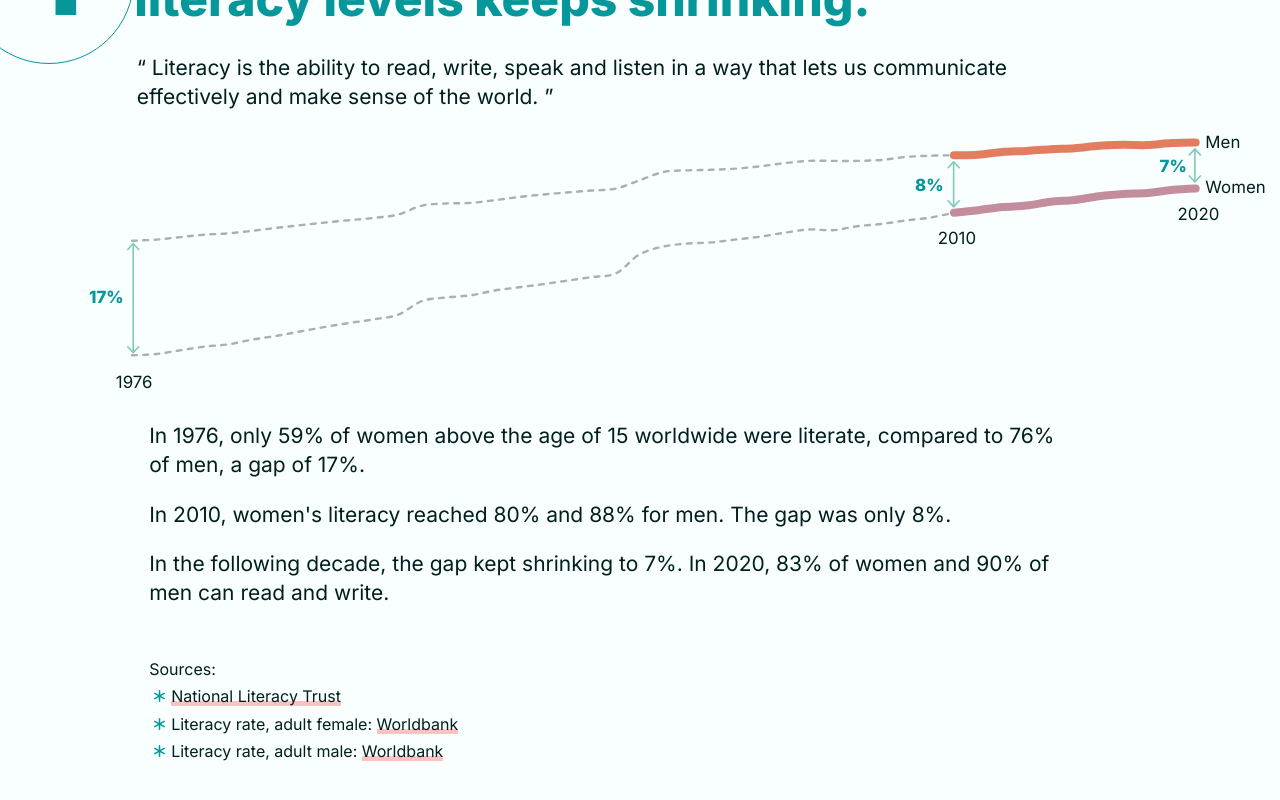
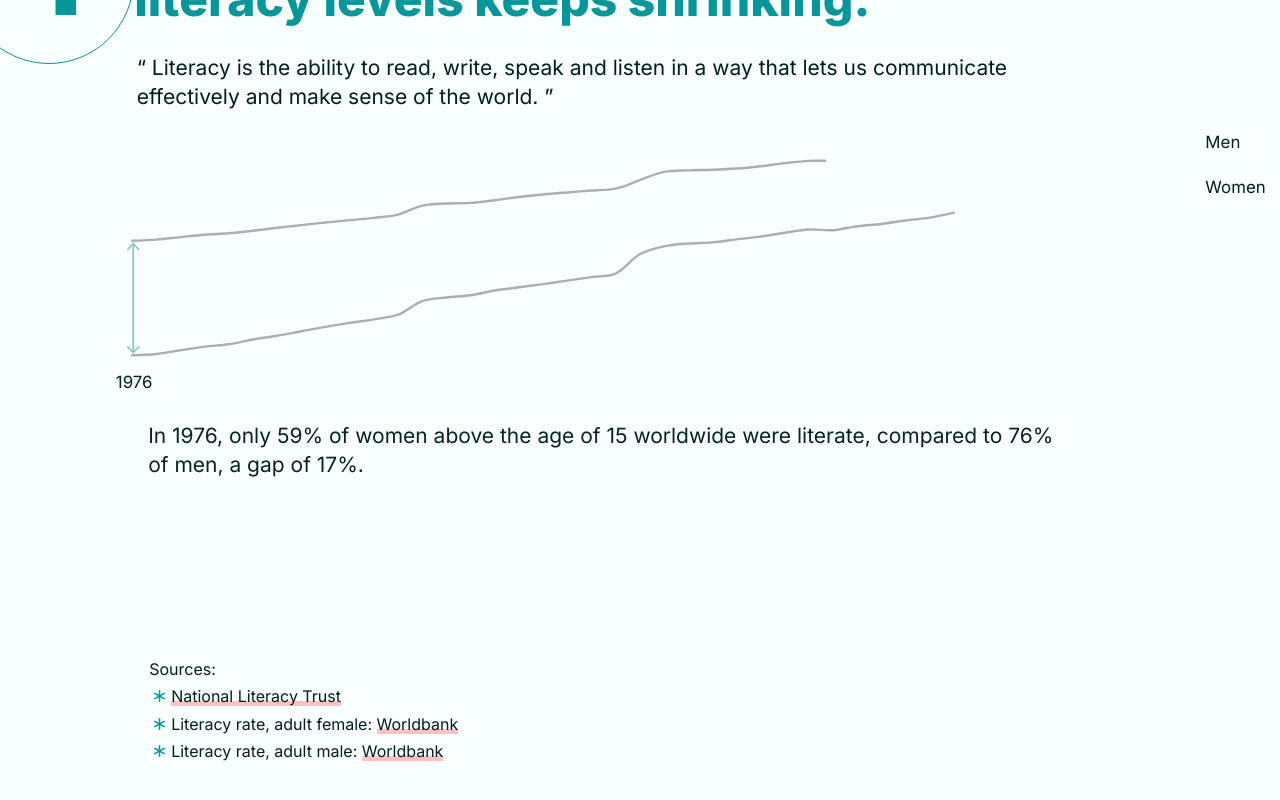
Before and after one commit to amdufour/decade-in-review, a React (Create React App) app: page / in a window 1280 px wide. Shown: the part 988-1788 px from the top of the page. Built offline with nearby package versions, Linux system fonts and the light colour scheme.

Commit message:
Reveal gender gap with animations

```diff
--- a/src/Charts/Gap.js
+++ b/src/Charts/Gap.js
@@ -1,6 +1,102 @@
+import { useRef, useEffect } from "react";
+import { gsap } from "gsap";
+import { ScrollTrigger } from "gsap/ScrollTrigger";
+import { DrawSVGPlugin } from "../Animations/DrawSVGPlugin";
+// gsap.registerPlugin(ScrollTrigger);
+// gsap.registerPlugin(DrawSVGPlugin);
+
 import SectionHeader from "../UI/SectionHeader";
 
 const Gap = props => {
+  const description1Ref = useRef(null);
+  const description2Ref = useRef(null);
+  const description3Ref = useRef(null);
+  const lineWomenEarlyRef = useRef(null);
+  const lineMenEarlyRef = useRef(null);
+  const lineWomenDecadeRef = useRef(null);
+  const lineMenDecadeRef = useRef(null);
+  const year1976Ref = useRef(null);
+  const year2010Ref = useRef(null);
+  const year2020Ref = useRef(null);
+  const perc1976Ref = useRef(null);
+  const perc2010Ref = useRef(null);
+  const perc2020Ref = useRef(null);
+  const arrowLine1976Ref = useRef(null);
+  const arrowTop1976Ref = useRef(null);
+  const arrowBottom1976Ref = useRef(null);
+  const arrowLine2010Ref = useRef(null);
+  const arrowTop2010Ref = useRef(null);
+  const arrowBottom2010Ref = useRef(null);
+  const arrowLine2020Ref = useRef(null);
+  const arrowTop2020Ref = useRef(null);
+  const arrowBottom2020Ref = useRef(null);
+
+  useEffect(() => {
+    const description1 = description1Ref.current;
+    const description2 = description2Ref.current;
+    const description3 = description3Ref.current;
+    const lineWomenEarly = lineWomenEarlyRef.current;
+    const lineMenEarly = lineMenEarlyRef.current;
+    const lineWomenDecade = lineWomenDecadeRef.current;
+    const lineMenDecade = lineMenDecadeRef.current;
+    const year1976 = year1976Ref.current;
+    const year2010 = year2010Ref.current;
+    const year2020 = year2020Ref.current;
+    const perc1976 = perc1976Ref.current;
+    const perc2010 = perc2010Ref.current;
+    const perc2020 = perc2020Ref.current;
+    const arrowLine1976 = arrowLine1976Ref.current;
+    const arrowTop1976 = arrowTop1976Ref.current;
+    const arrowBottom1976 = arrowBottom1976Ref.current;
+    const arrowLine2010 = arrowLine2010Ref.current;
+    const arrowTop2010 = arrowTop2010Ref.current;
+    const arrowBottom2010 = arrowBottom2010Ref.current;
+    const arrowLine2020 = arrowLine2020Ref.current;
+    const arrowTop2020 = arrowTop2020Ref.current;
+    const arrowBottom2020 = arrowBottom2020Ref.current;
+
+
+    gsap.set([description1, description2, description3], {opacity: 0, x: -50});
+    gsap.set([lineWomenEarly, lineMenEarly, lineWomenDecade, lineMenDecade], {drawSVG:"0%"})
+    gsap.set([year1976, year2010, year2020], {opacity: 0});
+    gsap.set([perc1976, perc2010, perc2020], {opacity: 0, x: -10, clipPath: "polygon(0% 0%, 0% 0%, 0% 100%, 0% 100%)"});
+    gsap.set([arrowLine1976, arrowLine2010, arrowLine2020], {drawSVG: "50% 50%", opacity: 0});
+    gsap.set([arrowTop1976, arrowTop2010, arrowTop2020], {opacity: 0, y: "-=10"});
+    gsap.set([arrowBottom1976, arrowBottom2010, arrowBottom2020], {opacity: 0, y: "+=10"});
+
+    const tl = gsap.timeline({
+      defaults: {
+        ease: "power4.inOut",
+        duration: 0.5
+      },
+      scrollTrigger: {
+        trigger: description1
+      }
+    });
+    tl.to(description1, {opacity:1, x: "+=50", duration: 1.5}, 2)
+      .to(year1976, {opacity: 1, duration: 1}, 2)
+      .to([lineWomenEarly, lineMenEarly], {drawSVG:"100%", stagger: 0.5, duration: 1}, "-=1.5")
+      .to(arrowLine1976, {drawSVG: "0% 100%", opacity: 100}, "-=1")
+      .to(arrowTop1976, {opacity: 1, y: 0}, "-=1")
+      .to(arrowBottom1976, {opacity: 1, y: 0}, "-=1")
+      .to(perc1976, {opacity: 1, x: 0, clipPath: "polygon(0% 0%, 100% 0%, 100% 100%, 0% 100%)", duration: 1}, "-=0.5")
+
+      .to(description2, {opacity:1, x: 0, duration: 1.5})
+      .to(year2010, {opacity: 1, duration: 1}, "-=1")
+      .to(arrowLine2010, {drawSVG: "0% 100%", opacity: 100}, "-=1")
+      .to(arrowTop2010, {opacity: 1, y: 0}, "-=1")
+      .to(arrowBottom2010, {opacity: 1, y: 0}, "-=1")
+      .to(perc2010, {opacity: 1, x: 0, clipPath: "polygon(0% 0%, 100% 0%, 100% 100%, 0% 100%)", duration: 1}, "-=0.5")
+
+      .to(description3, {opacity:1, x: 0, duration: 1.5})
+      .to(year2020, {opacity: 1, duration: 1}, "-=1")
+      .to([lineWomenDecade, lineMenDecade], {drawSVG:"100%", stagger: 0.5, duration: 1}, "-=1.5")
+      .to(arrowLine2020, {drawSVG: "0% 100%", opacity: 100}, "-=1")
+      .to(arrowTop2020, {opacity: 1, y: 0}, "-=1")
+      .to(arrowBottom2020, {opacity: 1, y: 0}, "-=1")
+      .to(perc2020, {opacity: 1, x: 0, clipPath: "polygon(0% 0%, 100% 0%, 100% 100%, 0% 100%)", duration: 1}, "-=0.5");
+
+  }, []);
 
   return (
     <section>
@@ -14,44 +110,44 @@ const Gap = props => {
         <div className="row">
           <div className="offset-md-1 col-11">
             <div id="gap-chart">
-              <svg id="d" data-name="sct 1" xmlns="http://www.w3.org/2000/svg" viewBox="0 0 1467.03 325.22">
+              <svg data-name="sct 1" xmlns="http://www.w3.org/2000/svg" viewBox="0 0 1467.03 325.22">
                 <g>
-                  <path d="M53.77,277.3s20.13-.53,30.16-1.56c10.08-1.04,20.1-3.15,30.16-4.68,10.05-1.53,20.09-3.26,30.16-4.51,10.04-1.24,20.14-1.49,30.16-2.97,10.09-1.49,20.09-4.19,30.16-5.95,10.03-1.76,20.12-2.94,30.16-4.64,10.07-1.71,20.11-3.74,30.16-5.59,10.05-1.86,20.1-3.82,30.16-5.56,10.04-1.74,20.1-3.32,30.16-4.88,10.05-1.56,20.12-2.78,30.16-4.47,10.07-1.7,20.39-2.15,30.16-5.73,10.38-3.8,19.76-13.48,30.16-17.06,9.75-3.35,20.09-3.29,30.16-4.49,10.03-1.2,20.14-1.28,30.16-2.72,10.09-1.45,20.08-4.3,30.16-5.96,10.03-1.66,20.11-2.69,30.16-4.01,10.05-1.32,20.11-2.53,30.16-3.91,10.06-1.39,20.11-2.93,30.16-4.4s20.11-2.92,30.16-4.39c10.05-1.47,20.63-.3,30.16-4.44,10.72-4.66,19.56-18.37,30.16-24.08,9.6-5.17,20-7.55,30.16-9.78,9.95-2.19,20.09-2.77,30.16-3.62,10.04-.84,20.12-.6,30.16-1.45,10.07-.86,20.1-2.49,30.16-3.69,10.05-1.19,20.12-2.08,30.16-3.47,10.07-1.4,20.1-3.41,30.16-4.9,10.04-1.49,20.09-3.51,30.16-4.03,10.03-.52,20.14,1.56,30.16,.89,10.09-.67,20.08-3.66,30.16-4.96,10.03-1.29,20.12-1.64,30.16-2.82,10.07-1.19,20.1-2.97,30.16-4.28,10.05-1.3,20.14-1.93,30.16-3.55,10.09-1.63,30.16-6.22,30.16-6.22" style={{fill: "none", stroke: "#aaafaf", strokeDasharray: "0 0 6 8", strokeLinecap: "round", strokeWidth: 3}}/>
-                  <path d="M53.77,134.44s20.12-.68,30.16-1.45c10.06-.76,20.11-2.12,30.16-3.14,10.05-1.02,20.1-2.19,30.16-2.97,10.04-.78,20.12-.89,30.16-1.71,10.06-.83,20.11-2.09,30.16-3.25,10.06-1.16,20.1-2.54,30.16-3.7,10.05-1.16,20.11-2.19,30.16-3.28s20.1-2.23,30.16-3.26c10.05-1.04,20.11-2,30.16-2.96,10.05-.96,20.12-1.63,30.16-2.77,10.07-1.15,20.24-1.61,30.16-4.11,10.2-2.57,19.94-9,30.16-11.32,9.9-2.25,20.1-2.08,30.16-2.63,10.04-.55,20.12-.02,30.16-.69,10.07-.68,20.11-2.15,30.16-3.36,10.06-1.21,20.1-2.73,30.16-3.92,10.05-1.18,20.1-2.22,30.16-3.17,10.05-.96,20.1-1.74,30.16-2.56,10.05-.82,20.11-1.56,30.16-2.36,10.05-.8,20.24-.33,30.16-2.42,10.19-2.15,20.1-7.02,30.16-10.5,10.05-3.47,19.97-8.31,30.16-10.35,9.92-1.99,20.1-1.52,30.16-1.96,10.05-.45,20.11-.35,30.16-.72,10.05-.37,20.11-.77,30.16-1.51,10.06-.74,20.11-1.79,30.16-2.92,10.06-1.14,20.1-2.78,30.16-3.89,10.04-1.11,20.1-2.33,30.16-2.79,10.04-.46,20.11,0,30.16,0s20.11,.24,30.16,.05c10.05-.2,20.12-.4,30.16-1.21,10.07-.82,20.09-2.81,30.16-3.69,10.04-.88,20.1-1.24,30.16-1.59,10.05-.35,30.16-.52,30.16-.52" style={{fill: "none", stroke: "#aaafaf", strokeDasharray: "0 0 6 8", strokeLinecap: "round", strokeWidth: 3}}/>
-                  <path d="M1079.18,99.41s20.11-1.97,30.16-3.13c10.06-1.16,20.09-2.87,30.16-3.83,10.04-.96,20.13-.84,30.16-1.93,10.08-1.1,20.08-3.52,30.16-4.69,10.03-1.16,20.13-1.15,30.16-2.31,10.07-1.16,20.09-3.4,30.16-4.66,10.03-1.25,20.1-2.17,30.16-2.85,10.04-.67,20.12-.36,30.16-1.18,10.07-.83,20.09-2.86,30.16-3.79,10.04-.93,30.16-1.82,30.16-1.82" style={{fill: "none", stroke: "#c38d9d", strokeLinecap: "round", strokeWidth: 10}}/>
-                  <path d="M1079.18,27.81s20.12-.03,30.16-.73c10.07-.7,20.09-2.69,30.16-3.47,10.04-.78,20.11-.65,30.16-1.21,10.06-.57,20.1-1.62,30.16-2.19,10.05-.58,20.12-.55,30.16-1.27,10.06-.72,20.09-2.36,30.16-3.06,10.04-.69,20.1-.97,30.16-1.1,10.05-.13,20.11,.67,30.16,.31,10.06-.36,20.1-1.93,30.16-2.46,10.05-.53,30.16-.73,30.16-.73" style={{fill: "none", stroke: "#e27d5f", strokeLinecap: "round", strokeWidth: 10}}/>
+                  <path ref={lineWomenEarlyRef} d="M53.77,277.3s20.13-.53,30.16-1.56c10.08-1.04,20.1-3.15,30.16-4.68,10.05-1.53,20.09-3.26,30.16-4.51,10.04-1.24,20.14-1.49,30.16-2.97,10.09-1.49,20.09-4.19,30.16-5.95,10.03-1.76,20.12-2.94,30.16-4.64,10.07-1.71,20.11-3.74,30.16-5.59,10.05-1.86,20.1-3.82,30.16-5.56,10.04-1.74,20.1-3.32,30.16-4.88,10.05-1.56,20.12-2.78,30.16-4.47,10.07-1.7,20.39-2.15,30.16-5.73,10.38-3.8,19.76-13.48,30.16-17.06,9.75-3.35,20.09-3.29,30.16-4.49,10.03-1.2,20.14-1.28,30.16-2.72,10.09-1.45,20.08-4.3,30.16-5.96,10.03-1.66,20.11-2.69,30.16-4.01,10.05-1.32,20.11-2.53,30.16-3.91,10.06-1.39,20.11-2.93,30.16-4.4s20.11-2.92,30.16-4.39c10.05-1.47,20.63-.3,30.16-4.44,10.72-4.66,19.56-18.37,30.16-24.08,9.6-5.17,20-7.55,30.16-9.78,9.95-2.19,20.09-2.77,30.16-3.62,10.04-.84,20.12-.6,30.16-1.45,10.07-.86,20.1-2.49,30.16-3.69,10.05-1.19,20.12-2.08,30.16-3.47,10.07-1.4,20.1-3.41,30.16-4.9,10.04-1.49,20.09-3.51,30.16-4.03,10.03-.52,20.14,1.56,30.16,.89,10.09-.67,20.08-3.66,30.16-4.96,10.03-1.29,20.12-1.64,30.16-2.82,10.07-1.19,20.1-2.97,30.16-4.28,10.05-1.3,20.14-1.93,30.16-3.55,10.09-1.63,30.16-6.22,30.16-6.22" style={{fill: "none", stroke: "#aaafaf", strokeLinecap: "round", strokeWidth: 3}}/>
+                  <path ref={lineMenEarlyRef} d="M53.77,134.44s20.12-.68,30.16-1.45c10.06-.76,20.11-2.12,30.16-3.14,10.05-1.02,20.1-2.19,30.16-2.97,10.04-.78,20.12-.89,30.16-1.71,10.06-.83,20.11-2.09,30.16-3.25,10.06-1.16,20.1-2.54,30.16-3.7,10.05-1.16,20.11-2.19,30.16-3.28s20.1-2.23,30.16-3.26c10.05-1.04,20.11-2,30.16-2.96,10.05-.96,20.12-1.63,30.16-2.77,10.07-1.15,20.24-1.61,30.16-4.11,10.2-2.57,19.94-9,30.16-11.32,9.9-2.25,20.1-2.08,30.16-2.63,10.04-.55,20.12-.02,30.16-.69,10.07-.68,20.11-2.15,30.16-3.36,10.06-1.21,20.1-2.73,30.16-3.92,10.05-1.18,20.1-2.22,30.16-3.17,10.05-.96,20.1-1.74,30.16-2.56,10.05-.82,20.11-1.56,30.16-2.36,10.05-.8,20.24-.33,30.16-2.42,10.19-2.15,20.1-7.02,30.16-10.5,10.05-3.47,19.97-8.31,30.16-10.35,9.92-1.99,20.1-1.52,30.16-1.96,10.05-.45,20.11-.35,30.16-.72,10.05-.37,20.11-.77,30.16-1.51,10.06-.74,20.11-1.79,30.16-2.92,10.06-1.14,20.1-2.78,30.16-3.89,10.04-1.11,20.1-2.33,30.16-2.79,10.04-.46,20.11,0,30.16,0s20.11,.24,30.16,.05c10.05-.2,20.12-.4,30.16-1.21,10.07-.82,20.09-2.81,30.16-3.69,10.04-.88,20.1-1.24,30.16-1.59,10.05-.35,30.16-.52,30.16-.52" style={{fill: "none", stroke: "#aaafaf", strokeLinecap: "round", strokeWidth: 3}}/>
+                  <path ref={lineWomenDecadeRef} d="M1079.18,99.41s20.11-1.97,30.16-3.13c10.06-1.16,20.09-2.87,30.16-3.83,10.04-.96,20.13-.84,30.16-1.93,10.08-1.1,20.08-3.52,30.16-4.69,10.03-1.16,20.13-1.15,30.16-2.31,10.07-1.16,20.09-3.4,30.16-4.66,10.03-1.25,20.1-2.17,30.16-2.85,10.04-.67,20.12-.36,30.16-1.18,10.07-.83,20.09-2.86,30.16-3.79,10.04-.93,30.16-1.82,30.16-1.82" style={{fill: "none", stroke: "#c38d9d", strokeLinecap: "round", strokeWidth: 10}}/>
+                  <path ref={lineMenDecadeRef} d="M1079.18,27.81s20.12-.03,30.16-.73c10.07-.7,20.09-2.69,30.16-3.47,10.04-.78,20.11-.65,30.16-1.21,10.06-.57,20.1-1.62,30.16-2.19,10.05-.58,20.12-.55,30.16-1.27,10.06-.72,20.09-2.36,30.16-3.06,10.04-.69,20.1-.97,30.16-1.1,10.05-.13,20.11,.67,30.16,.31,10.06-.36,20.1-1.93,30.16-2.46,10.05-.53,30.16-.73,30.16-.73" style={{fill: "none", stroke: "#e27d5f", strokeLinecap: "round", strokeWidth: 10}}/>
                 </g>
                 <g>
-                  <text transform="translate(33.42 318.51)" style={{fill: "#021e1e", fontSize: "21px"}}>1976</text>
+                  <text ref={year1976Ref} transform="translate(33.42, 318.51)" style={{fill: "#021e1e", fontSize: "21px"}}>1976</text>
                   <g>
                     <g>
-                      <line x1="55.15" y1="138.64" x2="55.15" y2="273.3" style={{fill: "none", stroke: "#80c8bd", strokeLinecap: "round", strokeWidth: 2}}/>
-                      <polygon points="46.97 145.27 48.44 146.63 55.15 139.41 61.86 146.63 63.33 145.27 55.15 136.47 46.97 145.27" style={{fill: "#80c8bd"}}/>
-                      <polygon points="46.97 266.67 48.44 265.31 55.15 272.53 61.86 265.31 63.33 266.67 55.15 275.47 46.97 266.67" style={{fill: "#80c8bd"}}/>
+                      <line ref={arrowLine1976Ref} x1="55.15" y1="138.64" x2="55.15" y2="273.3" style={{fill: "none", stroke: "#80c8bd", strokeLinecap: "round", strokeWidth: 2}}/>
+                      <polygon ref={arrowTop1976Ref} points="46.97 145.27 48.44 146.63 55.15 139.41 61.86 146.63 63.33 145.27 55.15 136.47 46.97 145.27" style={{fill: "#80c8bd"}}/>
+                      <polygon ref={arrowBottom1976Ref} points="46.97 266.67 48.44 265.31 55.15 272.53 61.86 265.31 63.33 266.67 55.15 275.47 46.97 266.67" style={{fill: "#80c8bd"}}/>
                     </g>
-                    <text transform="translate(0 212.62)" style={{fill: "#059799", fontSize: "21px", fontWeight: 700}}>17%</text>
+                    <text ref={perc1976Ref} transform="translate(0 212.62)" style={{fill: "#059799", fontSize: "21px", fontWeight: 700}}>17%</text>
                   </g>
                 </g>
                 <g>
-                  <text transform="translate(1058.85 138.09)" style={{fill: "#021e1e", fontSize: "21px"}}>2010</text>
+                  <text ref={year2010Ref} transform="translate(1058.85 138.09)" style={{fill: "#021e1e", fontSize: "21px"}}>2010</text>
                   <g>
                     <g>
-                      <line x1="1078.77" y1="36.64" x2="1078.77" y2="91.3" style={{fill: "none", stroke: "#80c8bd", strokeLinecap: "round", strokeWidth: 2}}/>
-                      <polygon points="1070.59 43.27 1072.06 44.63 1078.77 37.41 1085.49 44.63 1086.95 43.27 1078.77 34.47 1070.59 43.27" style={{fill: "#80c8bd"}}/>
-                      <polygon points="1070.59 84.67 1072.06 83.31 1078.77 90.53 1085.49 83.31 1086.95 84.67 1078.77 93.47 1070.59 84.67" style={{fill: "#80c8bd"}}/>
+                      <line ref={arrowLine2010Ref} x1="1078.77" y1="36.64" x2="1078.77" y2="91.3" style={{fill: "none", stroke: "#80c8bd", strokeLinecap: "round", strokeWidth: 2}}/>
+                      <polygon ref={arrowTop2010Ref} points="1070.59 43.27 1072.06 44.63 1078.77 37.41 1085.49 44.63 1086.95 43.27 1078.77 34.47 1070.59 43.27" style={{fill: "#80c8bd"}}/>
+                      <polygon ref={arrowBottom2010Ref} points="1070.59 84.67 1072.06 83.31 1078.77 90.53 1085.49 83.31 1086.95 84.67 1078.77 93.47 1070.59 84.67" style={{fill: "#80c8bd"}}/>
                     </g>
-                    <text transform="translate(1030.62 72.62)" style={{fill: "#059799", fontSize: "21px", fontWeight: 700}}>8%</text>
+                    <text ref={perc2010Ref} transform="translate(1030.62 72.62)" style={{fill: "#059799", fontSize: "21px", fontWeight: 700}}>8%</text>
                   </g>
                 </g>
                 <g>
-                  <text transform="translate(1358.09 109.09)" style={{fill: "#021e1e", fontSize: "21px"}}>2020</text>
+                  <text ref={year2020Ref} transform="translate(1358.09 109.09)" style={{fill: "#021e1e", fontSize: "21px"}}>2020</text>
                   <g>
                     <g>
-                      <line x1="1379.77" y1="20.64" x2="1379.77" y2="60.3" style={{fill: "none", stroke: "#80c8bd", strokeLinecap: "round", strokeWidth: 2}}/>
-                      <polygon points="1371.59 27.27 1373.06 28.63 1379.77 21.41 1386.49 28.63 1387.95 27.27 1379.77 18.47 1371.59 27.27" style={{fill: "#80c8bd"}}/>
-                      <polygon points="1371.59 53.67 1373.06 52.31 1379.77 59.53 1386.49 52.31 1387.95 53.67 1379.77 62.47 1371.59 53.67" style={{fill: "#80c8bd"}}/>
+                      <line ref={arrowLine2020Ref} x1="1379.77" y1="20.64" x2="1379.77" y2="60.3" style={{fill: "none", stroke: "#80c8bd", strokeLinecap: "round", strokeWidth: 2}}/>
+                      <polygon ref={arrowTop2020Ref} points="1371.59 27.27 1373.06 28.63 1379.77 21.41 1386.49 28.63 1387.95 27.27 1379.77 18.47 1371.59 27.27" style={{fill: "#80c8bd"}}/>
+                      <polygon ref={arrowBottom2020Ref} points="1371.59 53.67 1373.06 52.31 1379.77 59.53 1386.49 52.31 1387.95 53.67 1379.77 62.47 1371.59 53.67" style={{fill: "#80c8bd"}}/>
                     </g>
-                    <text transform="translate(1335.62 48.62)" style={{fill: "#059799", fontSize: "21px", fontWeight: 700}}>7%</text>
+                    <text ref={perc2020Ref} transform="translate(1335.62 48.62)" style={{fill: "#059799", fontSize: "21px", fontWeight: 700}}>7%</text>
                   </g>
                 </g>
                 <g>
@@ -67,9 +163,9 @@ const Gap = props => {
             <div className="offset-md-1 col-9">
               <div className="description description-gap">
                 <ul>
-                  <li>In 1976, only 59% of women above the age of 15 worldwide were literate, compared to 76% of men, a gap of 17%.</li>
-                  <li>In 2010, women's literacy reached 80% and 88% for men. The gap was only 8%.</li>
-                  <li>In the following decade, the gap kept shrinking to 7%. In 2020, 83% of women and 90% of men can read and write.</li>
+                  <li ref={description1Ref}>In 1976, only 59% of women above the age of 15 worldwide were literate, compared to 76% of men, a gap of 17%.</li>
+                  <li ref={description2Ref}>In 2010, women's literacy reached 80% and 88% for men. The gap was only 8%.</li>
+                  <li ref={description3Ref}>In the following decade, the gap kept shrinking to 7%. In 2020, 83% of women and 90% of men can read and write.</li>
                 </ul>
               </div>
               <div className="section-sources section-sources-gap">
--- a/src/styles/components/loader.scss
+++ b/src/styles/components/loader.scss
@@ -29,7 +29,7 @@
     background: linear-gradient(to right, $purple 50%, $cyan 50%) no-repeat;
     background-size: 200% auto;
     background-position: 100% 0;
-    animation: colorBallMoveX 1.5s linear infinite alternate;
+    animation: colorBallMoveX 1s linear infinite alternate;
   }
   .loader:after{
       content: '';
--- a/src/styles/global/animations.scss
+++ b/src/styles/global/_animations.scss
@@ -15,7 +15,7 @@
     background-position: 0% 0;
     transform: translate(-15px, -50%);
   }
-  15%  , 25% {
+  25%  , 25% {
     background-position: 0% 0;
     transform: translate(0px, -50%);
   }
```
Also changed, not shown: src/UI/SectionHeader.js (+6 -3 lines).
